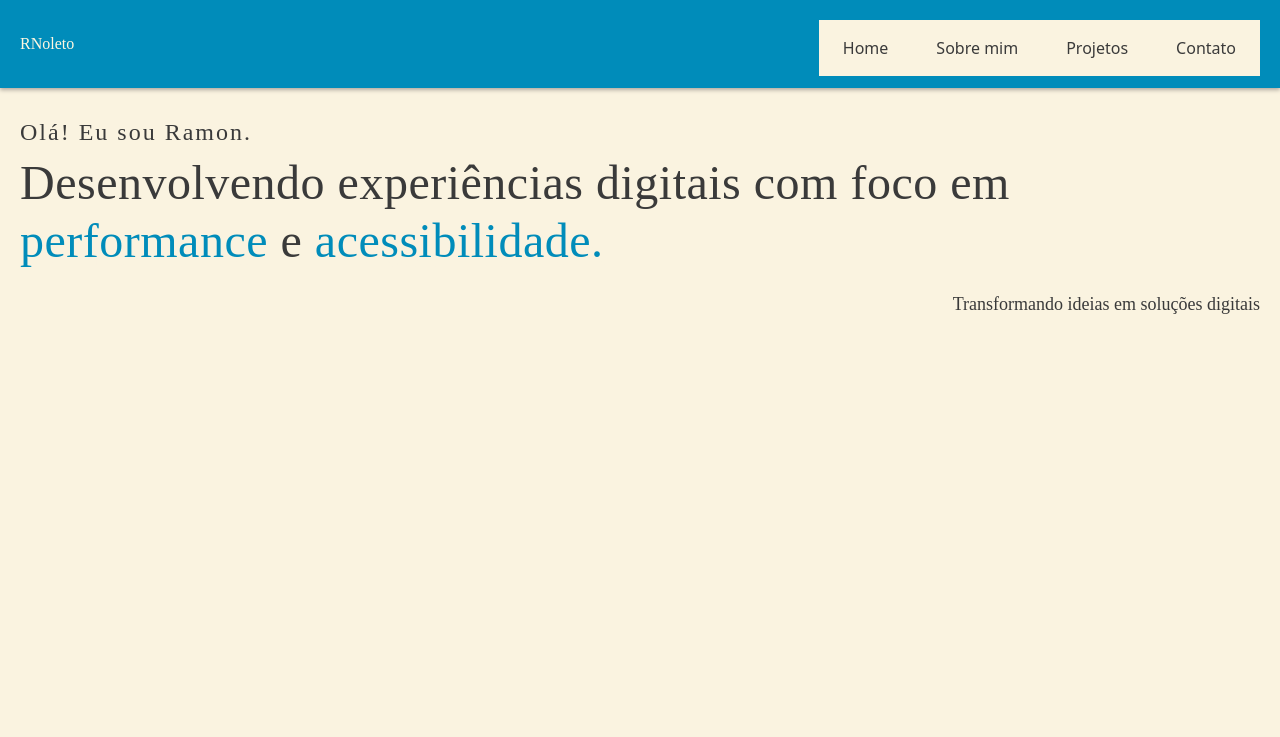
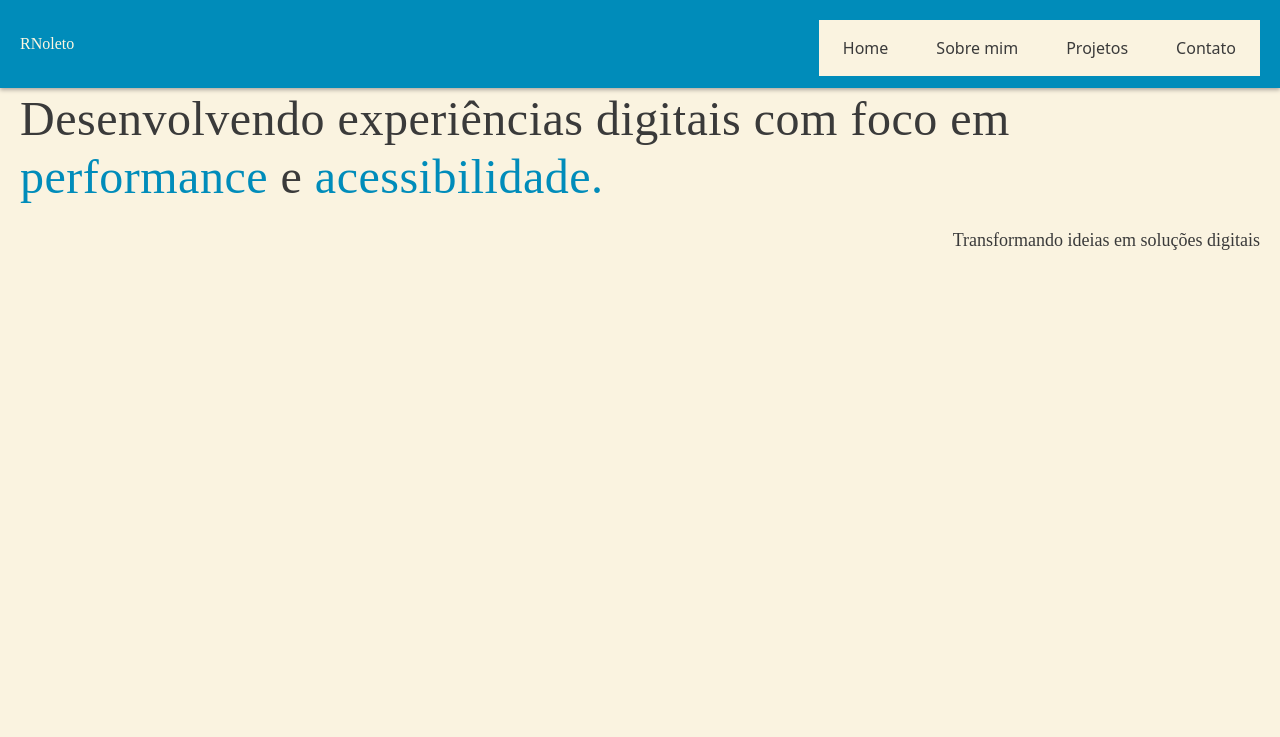
Before and after one commit to RNoleto/portfolio2025, a Vue app: page / in a window 1280 px wide. Shown: the top 737 px of the page. Built offline with nearby package versions, Linux system fonts and the light colour scheme.

Commit message:
Ajuste menu e swiper

```diff
--- a/src/App.vue
+++ b/src/App.vue
@@ -9,7 +9,7 @@ import Projects from './views/Projects.vue';
 
 <template>
   <Header/>
-  <main class="AppBody mt-[64px]">
+  <main class="AppBody scroll-pt-16">
     <Hero/>
     <AboutMe />
     <Projects />
--- a/src/components/Navbar.vue
+++ b/src/components/Navbar.vue
@@ -62,10 +62,10 @@ onBeforeUnmount(() => {
       class="absolute z-100 mt-2 top-12 right-1 border border-lightText text-darkText rounded-lg p-2 bg-cream shadow-md sm:static sm:flex sm:gap-4 sm:rounded-none sm:border-0 sm:shadow-none"
     >
       <ul class="flex flex-col gap-2 min-w-[120px] sm:flex-row sm:gap-4 sm:min-w-0">
-        <li @click="closeMenu" class="px-1 py-2 sm:px-4 sm:py-2">Home</li>
-        <li @click="closeMenu" class="px-1 py-2 sm:px-4 sm:py-2">Sobre mim</li>
-        <li @click="closeMenu" class="px-1 py-2 sm:px-4 sm:py-2">Projetos</li>
-        <li @click="closeMenu" class="px-1 py-2 sm:px-4 sm:py-2">Contato</li>
+        <li @click="closeMenu" class="px-1 py-2 sm:px-4 sm:py-2"><a href="#home">Home</a></li>
+        <li @click="closeMenu" class="px-1 py-2 sm:px-4 sm:py-2"><a href="#about">Sobre mim</a></li>
+        <li @click="closeMenu" class="px-1 py-2 sm:px-4 sm:py-2"><a href="#projects">Projetos</a></li>
+        <li @click="closeMenu" class="px-1 py-2 sm:px-4 sm:py-2"><a href="#contact">Contato</a></li>
       </ul>
     </nav>
   </Transition>
--- a/src/style.css
+++ b/src/style.css
@@ -24,6 +24,11 @@
     --font-anton: Anton, sans-serif;
 }
 
+html {
+    scroll-behavior: smooth;
+    scroll-padding-top: 64px;
+  }
+
 body{
     margin: 0px;
     color: var(--color-darkText);
@@ -38,7 +43,7 @@ section{
 #app{
     display: flex;
     flex-direction: column;
-    /* min-height: 100vh; */
+    min-height: 100vh;
 }
 
 .AppBody{
--- a/src/views/AboutMe.vue
+++ b/src/views/AboutMe.vue
@@ -3,7 +3,7 @@ import Polaroid from '../components/ui/Polaroid.vue'
 </script>
 
 <template>
-    <section class="aboutMe">
+    <section class="aboutMe" id="about">
         <div class="image-container relative animeLeft">
             <img src="/AboutMe.svg" alt="">
         </div>
--- a/src/views/Hero.vue
+++ b/src/views/Hero.vue
@@ -3,7 +3,7 @@
 </script>
 
 <template>
-    <section class="overflow-hidde flex flex-col">
+    <section class="overflow-hidde flex flex-col" id="home">
         <div class="animeLeft">
             <p class="title mt-[30px]">Olá! Eu sou Ramon.</p>
             <p class="featuredText mt-1">Desenvolvendo experiências digitais com foco em <span class="detail">performance</span> e <span class="detail">acessibilidade.</span></p>
--- a/src/views/Projects.vue
+++ b/src/views/Projects.vue
@@ -33,7 +33,7 @@ const projects = [
 </script>
 
 <template>
-    <section class="relative">
+    <section class="relative" id="projects">
         <div class="absolute z-3 left-0 top-0  w-[100px] flex flex-col items-center animeLeft">
             <img src="/ProjetosLetras.svg" alt="aqui">
         </div>
```
